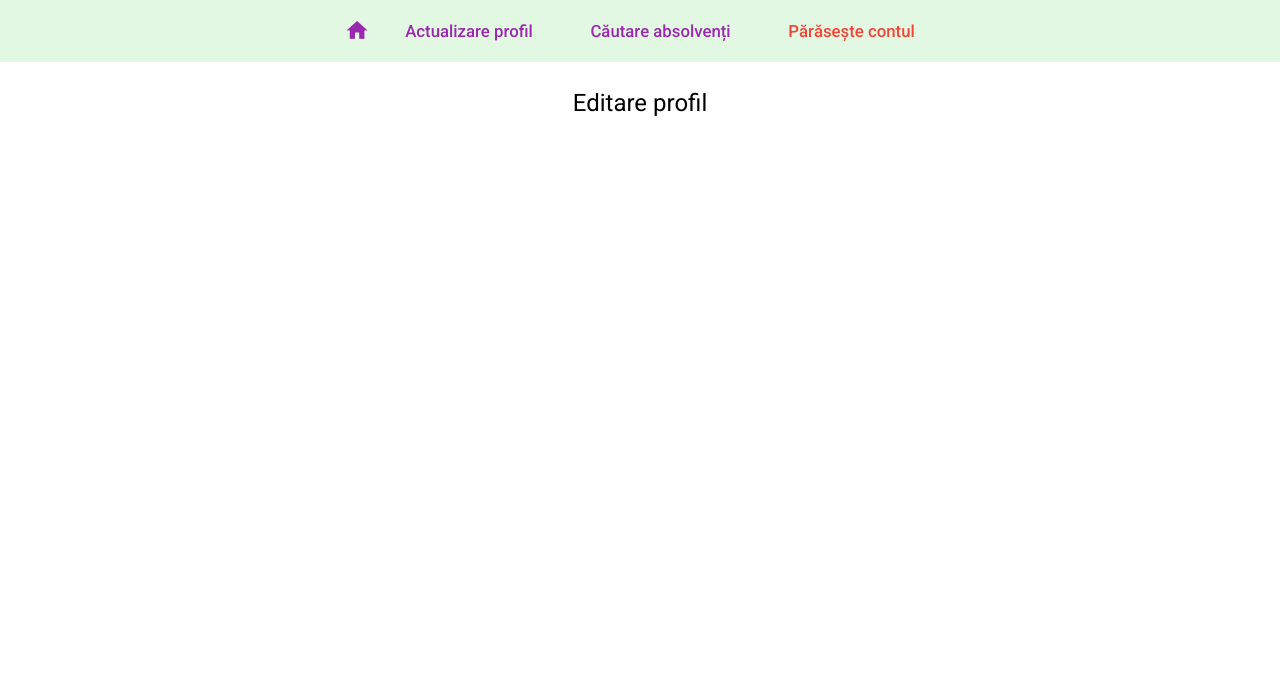
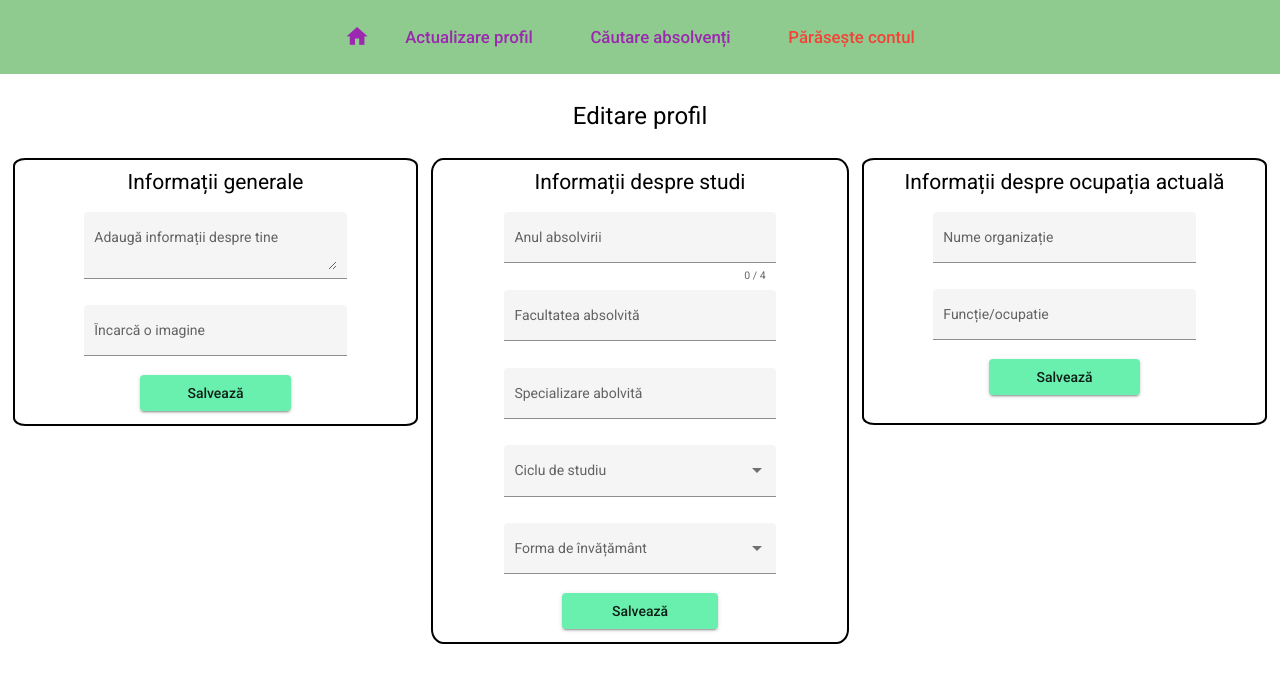
Before and after one commit to MateiDebu/alumniNet, an Angular app: page /home in a window 1280 px wide. Both pictures are taken after a click on the button "Actualizare profil". Shown: the top 682 px of the page. Built offline with nearby package versions, Linux system fonts and the light colour scheme.

Commit message:
create edit-profile page and improve design

```diff
--- a/src/app/components/home/edit-profile-component/edit-profile-component.component.html
+++ b/src/app/components/home/edit-profile-component/edit-profile-component.component.html
@@ -3,6 +3,79 @@
         <h1>Editare profil</h1>
     </div>
 
+    <div class="allInformation">
+
+        <div class="generalInformation" >
+            <p class="titleInfo">Informații generale</p>
+
+            <mat-form-field appearance="fill" class="info">
+                <mat-label>Adaugă informații despre tine</mat-label>
+                <textarea matInput placeholder="Eu sunt..."></textarea>
+            </mat-form-field>
+
+            <mat-form-field appearance="fill" class="info">
+                <mat-label>Încarcă o imagine</mat-label>
+                <input matInput>
+              </mat-form-field>
+              <br>
+              <button mat-raised-button color="accent" class="saveButtons">Salvează</button>
+        </div>
+
+        <div class="occupationInformation" >
+            <p class="titleInfo">Informații despre ocupația actuală</p>
+
+            <mat-form-field appearance="fill" class="info">
+                <mat-label>Nume organizație</mat-label>
+                <input matInput  #nameCompany >
+              </mat-form-field>
+
+              <mat-form-field appearance="fill" class="info">
+                <mat-label>Funcție/ocupatie</mat-label>
+                <input matInput #occupation >
+              </mat-form-field>
+              <br>
+              <button mat-raised-button color="accent" class="saveButtons" id="marginButton">Salvează</button>
+        </div>
+
+        <div class="studiesInformation" >
+            <p class="titleInfo">Informații despre studi </p>
+
+            <mat-form-field appearance="fill" class="info">
+                <mat-label>Anul absolvirii</mat-label>
+                <input matInput #yearCheck maxlength="4" minlength="4" matInput>
+                <mat-hint align ="end">{{yearCheck.value.length}} / 4 </mat-hint>
+              </mat-form-field>
+
+              <mat-form-field appearance="fill" class="info">
+                <mat-label>Facultatea absolvită</mat-label>
+                <input matInput  #collegeCheck >
+              </mat-form-field>
+
+              <mat-form-field appearance="fill" class="info">
+                <mat-label>Specializare abolvită</mat-label>
+                <input matInput #specialization >
+              </mat-form-field>
+
+              <mat-form-field appearance="fill" class="info">
+                <mat-label>Ciclu de studiu</mat-label>
+                <mat-select>
+                  <mat-option value="Licență">Licență</mat-option>
+                  <mat-option value="Master">Master</mat-option>
+                  <mat-option value="Doctorat">Doctorat</mat-option>
+                </mat-select>
+              </mat-form-field>
 
 
+              <mat-form-field appearance="fill" class="info">
+                <mat-label>Forma de învățământ</mat-label>
+                <mat-select>
+                  <mat-option value="Învățământ cu frecvență">Învățământ cu frecvență</mat-option>
+                  <mat-option value="Învățământ la distanță">Învățământ la distanță</mat-option>
+                </mat-select>
+              </mat-form-field>
+              <br>
+              <button mat-raised-button color="accent" class="saveButtons">Salvează</button>
+
+        </div>
+    </div>
 </div>
--- a/src/app/components/home/edit-profile-component/edit-profile-component.component.scss
+++ b/src/app/components/home/edit-profile-component/edit-profile-component.component.scss
@@ -2,3 +2,53 @@
     text-align: center;
     margin:2%;
 }
+
+.allInformation{
+    margin-left: 1%;
+    margin-right: 1%;
+}
+
+.generalInformation{
+    border:2px solid black;
+    border-radius: 3%;
+    width: 30%;
+    padding: 1%;
+    float:left;
+    text-align: center;
+    margin-right:1%;
+
+}
+.studiesInformation{
+    border:2px solid black;
+    border-radius: 3%;
+    width: 31%;
+    padding: 1%;
+    margin:auto;
+    text-align: center;
+}
+.occupationInformation{
+    border:2px solid black;
+    border-radius: 3%;
+    width: 30%;
+    padding: 1%;
+    float:right;
+    text-align: center;
+    margin-left:1%;
+}
+
+.titleInfo{
+    font-size: 150%;
+}
+
+.info{
+    width: 70%;
+    margin-top:2%;
+}
+
+.saveButtons{
+    width: 40%;
+}
+
+#marginButton{
+    margin-bottom: 15px;
+}
--- a/src/app/components/home/home-component/home-component.component.scss
+++ b/src/app/components/home/home-component/home-component.component.scss
@@ -1,7 +1,9 @@
 .homeButtons{
-    background-color: rgb(226, 248, 226);
     margin:auto;
     text-align: center;
+    padding-top: 0.5%;
+    padding-bottom: 0.5%;
+    background-color: rgb(143, 203, 143);
 }
 
 .buttonStyle{
@@ -15,6 +17,6 @@
 }
 
 .homeText{
-    margin-top:5%;
+    margin-top:2%;
     text-align: center;
 }
--- a/src/app/components/home/home.module.ts
+++ b/src/app/components/home/home.module.ts
@@ -11,6 +11,7 @@ import { SearchComponentComponent } from './search-component/search-component.co
 import {MatStepperModule} from '@angular/material/stepper';
 import {MatFormFieldModule} from '@angular/material/form-field';
 import {MatInputModule } from '@angular/material/input';
+import {MatSelectModule} from '@angular/material/select';
 
 
 @NgModule({
@@ -27,6 +28,7 @@ import {MatInputModule } from '@angular/material/input';
     MatStepperModule,
     MatFormFieldModule,
     MatInputModule,
+    MatSelectModule,
   ]
 })
 export class HomeModule { }
--- a/src/app/components/home/search-component/search-component.component.html
+++ b/src/app/components/home/search-component/search-component.component.html
@@ -1,4 +1,4 @@
-<h1 class="textSearch">Aici poți căuta un absolvent al universității Transilvania</h1>
+<h1 class="textSearch">Aici poți căuta un absolvent al Universității Transilvania</h1>
 <div class="searchBar">
   <div>
     <mat-form-field appearance="fill" class="searchBarInput">
--- a/src/app/components/login/login-component/login-component.component.scss
+++ b/src/app/components/login/login-component/login-component.component.scss
@@ -8,6 +8,7 @@
     margin: auto;
     width: 30%;
     border: 3px solid black;
+    border-radius: 3%;
     padding: 5%;
     text-align: center;
   }
--- a/src/app/components/register/register-component/register-component.component.scss
+++ b/src/app/components/register/register-component/register-component.component.scss
@@ -2,6 +2,7 @@
     margin: auto;
     width: 50%;
     border: 3px solid black;
+    border-radius: 3%;
     padding: 5%;
     text-align: center;
     margin-top: 5%;
@@ -12,8 +13,8 @@
    margin:1%;
   }
 
-  .buttonLogIn{
-    width: 70%;
+  .buttonRegister{
+    width: 30%;
  }
 
  #errorMessage{
```
